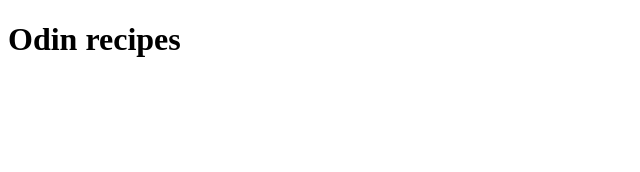
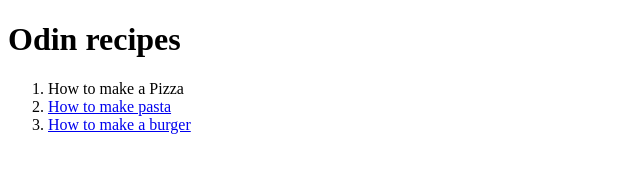
Before and after one commit to Vishnubm44/odin-recipes, a plain HTML site: page index.html in a window 1280 px wide. Shown: the whole page, without its empty margins (0-640 px from the left). Drawn offline with Linux system fonts and the light colour scheme.

Commit message:
Index.html updated with links to recipes

```diff
--- a/index.html
+++ b/index.html
@@ -2,9 +2,15 @@
 <html>
     <head>
         <meta charset="utf-8">
+        <Title>DOC</Title>
     </head>
     <body>
         <h1>Odin recipes</h1>
+        <OL>
+            <li><a href="recipes/pizza.html"></a>How to make a Pizza</li>
+            <li><a href="recipes/pasta.html">How to make pasta</a></li>
+            <li><a href="recipes/burger.html">How to make a burger</a></li>
+        </OL>
 
     </body>
 </html>
```
